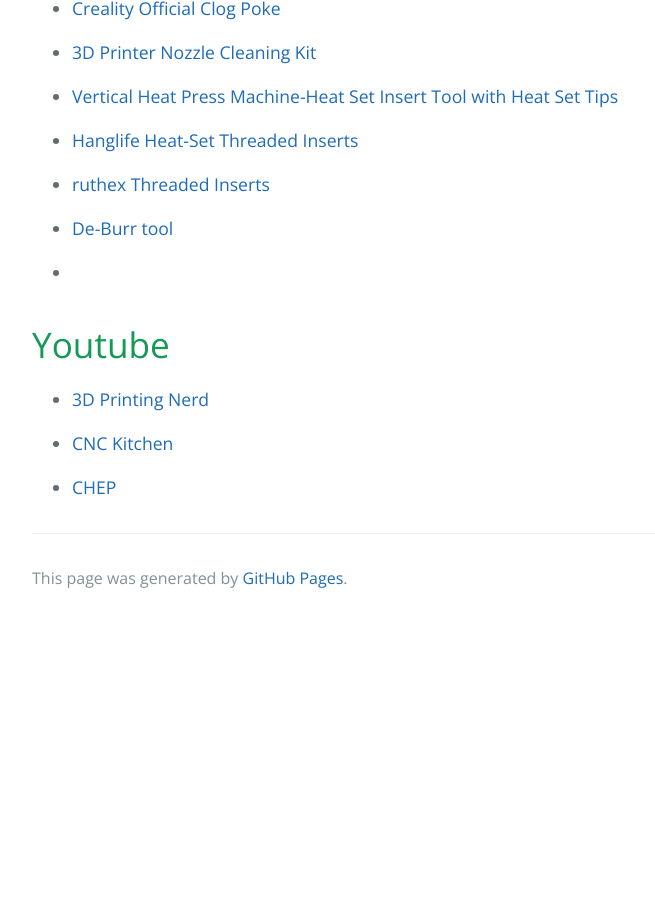
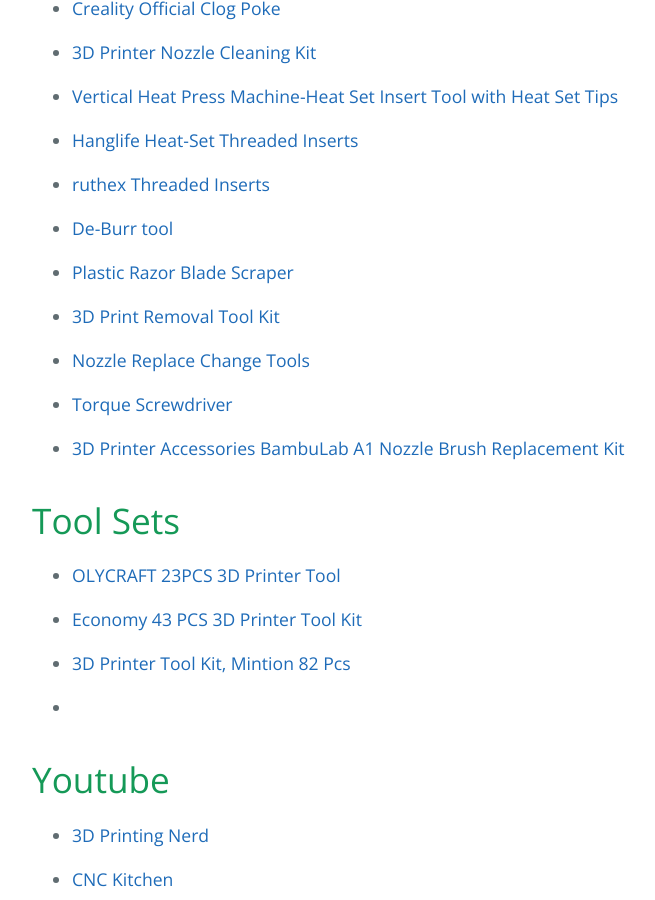
Before and after one commit to jscar-hawk/jscar-hawk.github.io, a Jekyll site: the page built from docs/2024-3d-Printers.md, in a window 1280 px wide and 900 px high, scrolled down 2114 px. Shown: the whole window, without its empty margins (192-847 px from the left). Built offline with Jekyll 4.4.1, drawn with Linux system fonts in a browser that asks for light colours; before the commit the page ends 2736 px from its top, so only the background shows below that.

Commit message:
Update 2024-3d-Printers.md

```diff
--- a/docs/2024-3d-Printers.md
+++ b/docs/2024-3d-Printers.md
@@ -81,6 +81,25 @@ Good Brands of Filiment
 
 * [De-Burr tool](https://amzn.to/4gS0umN)
 
+* [Plastic Razor Blade Scraper](https://amzn.to/3ZP4b5G)
+
+* [3D Print Removal Tool Kit](https://amzn.to/3VOI8eo)
+
+* [Nozzle Replace Change Tools](https://amzn.to/4gtckE2)
+
+* [Torque Screwdriver](https://amzn.to/4gzloar)
+
+* [3D Printer Accessories BambuLab A1 Nozzle Brush Replacement Kit](https://amzn.to/4iMOIMf)
+
+
+# Tool Sets
+
+* [OLYCRAFT 23PCS 3D Printer Tool](https://amzn.to/4iIR2Ux)
+
+* [Economy 43 PCS 3D Printer Tool Kit](https://amzn.to/407rcSH)
+
+* [3D Printer Tool Kit, Mintion 82 Pcs](https://amzn.to/4fw7BjK)
+
 *
 
 
```
